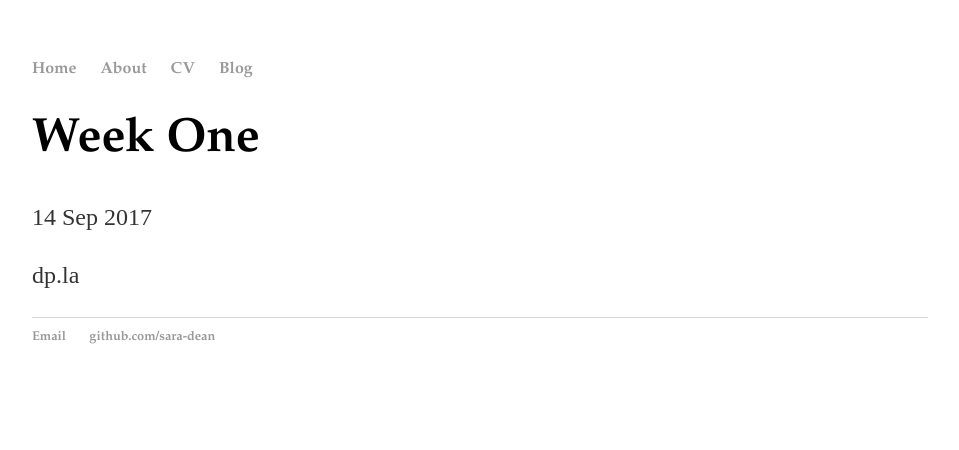
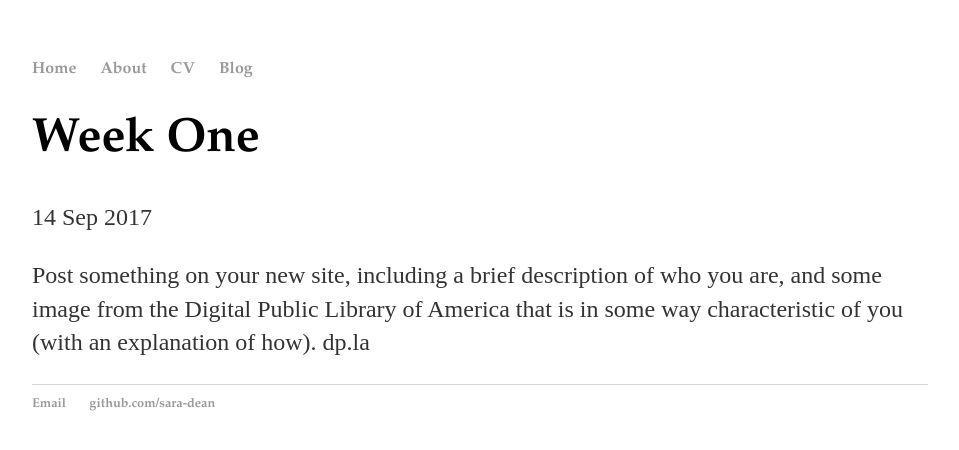
Before and after one commit to sara-dean/sara-dean.github.io, a Jekyll site: the page built from _posts/2017-09-14-week-one.md, in a window 1280 px wide. Shown: the top 450 px of the page, without its empty margins (160-1119 px from the left). Built offline with Jekyll 4.4.1, drawn with Linux system fonts in a browser that asks for light colours.

Commit message:
Update 2017-09-14-week-one.md

```diff
--- a/_posts/2017-09-14-week-one.md
+++ b/_posts/2017-09-14-week-one.md
@@ -3,5 +3,5 @@ layout: post
 title: "Week One"
 date: 2017-09-14
 ---
-
+Post something on your new site, including a brief description of who you are, and some image from the Digital Public Library of America that is in some way characteristic of you (with an explanation of how).
 dp.la
```
